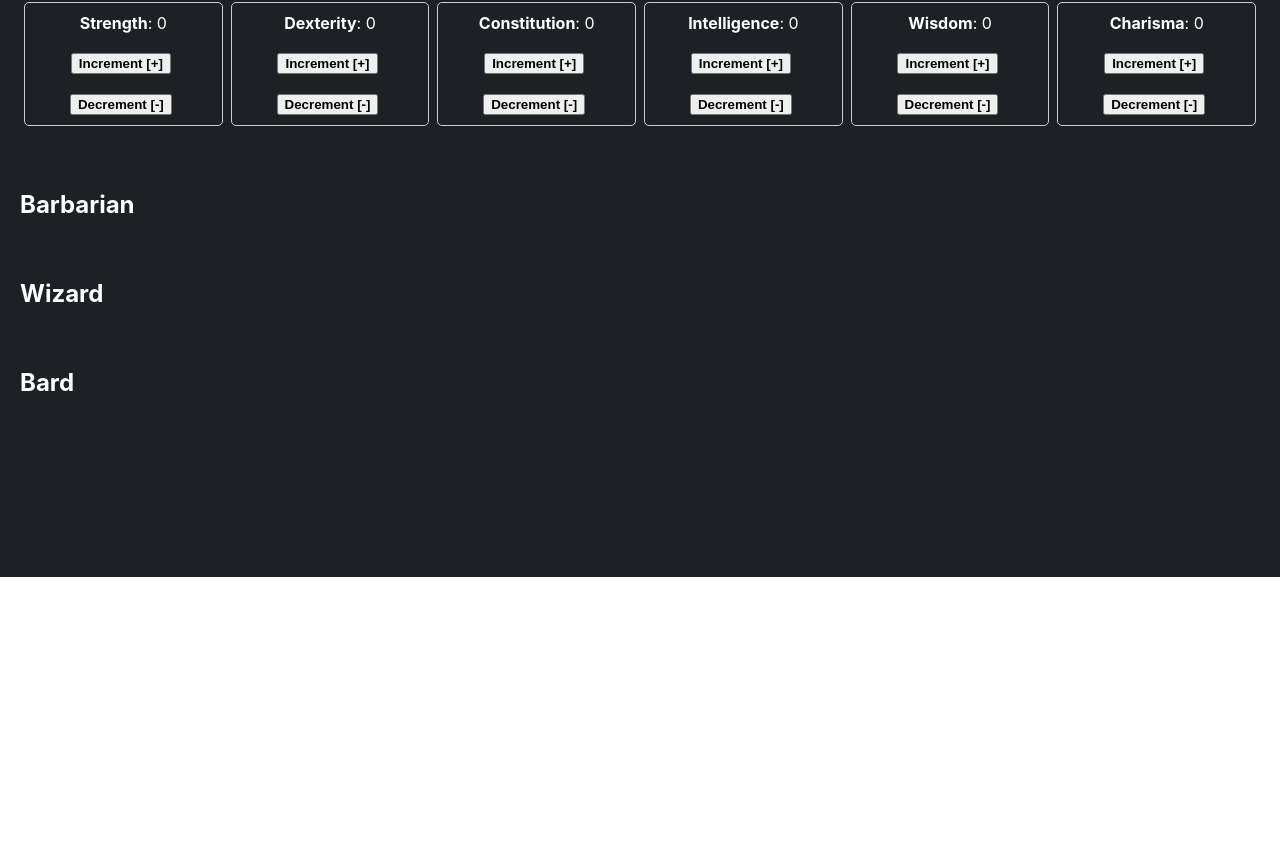
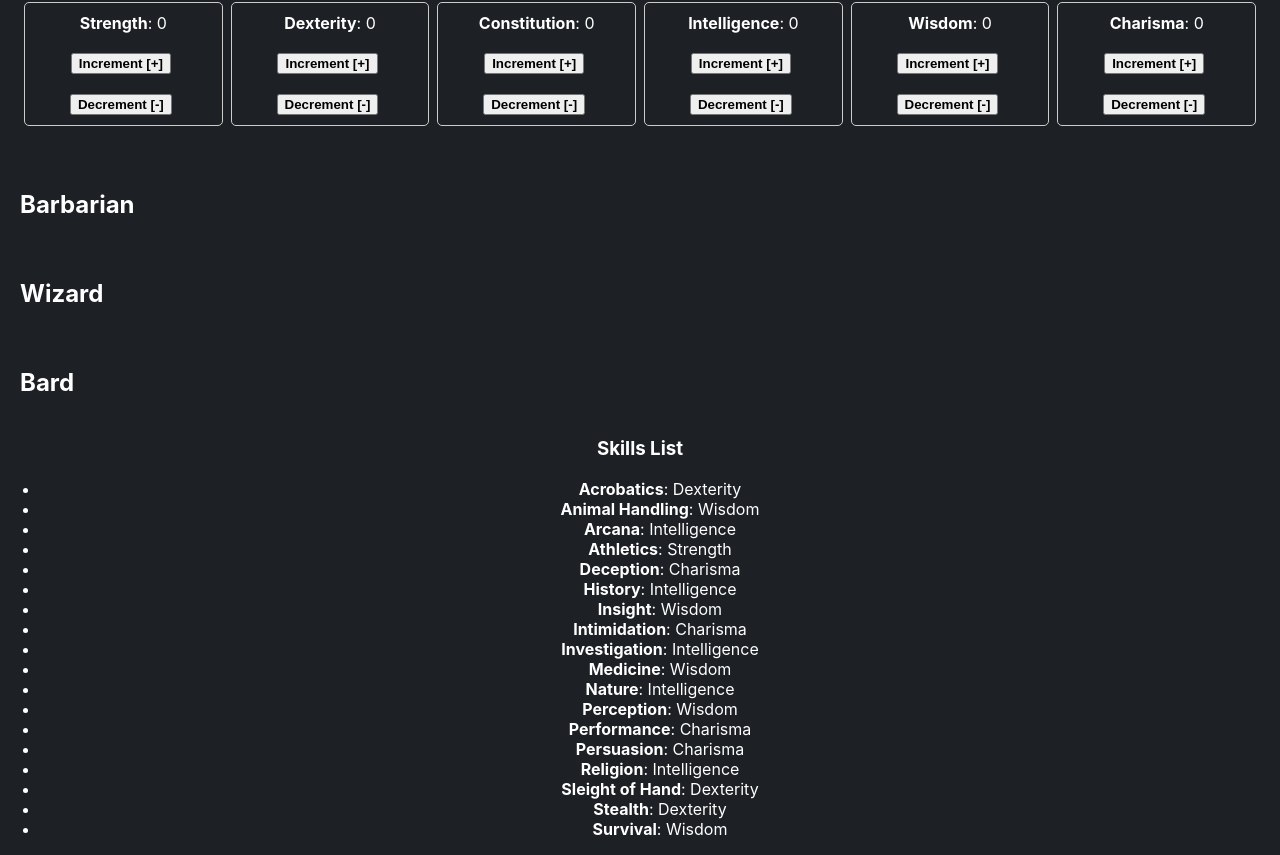
Before and after one commit to yardi2019/recruiting-webapp-character, a React (Create React App) app: page / in a window 1280 px wide. Shown: the part 223-1078 px from the top of the page. Before the commit the page ends 800 px from the top, so only its background shows below. Built offline with nearby package versions, Linux system fonts and the light colour scheme.

Commit message:
added skills list

```diff
--- a/src/App.tsx
+++ b/src/App.tsx
@@ -23,7 +23,7 @@ const App: React.FC = () => {
   const [attribute, setAttribute] = useState<Record<string, number>>(createInitialAttributes);
   const [classes, setClasses] = useState<Record<Class, Attributes>>(CLASS_LIST)
   const [selectedClass, setSelectedClass] = useState<string | null>(null);
-  // const [skills, setSKills] = useState<any>(SKILL_LIST)
+  const [skills, setSKills] = useState<any>(SKILL_LIST)
 
   const incrementValue = (key: string) => {
     setAttribute((prev) => ({
@@ -69,7 +69,7 @@ const App: React.FC = () => {
             handleClassClick = {handleClassClick}
             isMatchingClass = {isMatchingClass}
           />
-          {/* <SkillsList skillsList={skills}          /> */}
+          <SkillsList skillsList={skills}          />
         </div>
       </section>
     </div>
--- /dev/null
+++ b/src/components/SkillsList.tsx
@@ -0,0 +1,29 @@
+import React from 'react'
+import { SKILL_LIST } from '../consts'
+
+// export interface Skills {
+//     name: string,
+//     attributeModifier: string
+// }
+
+// export interface SkillsProps {
+//     skillsList: Skills[]
+// }
+
+const SkillsList: React.FC<any> = ({}) => {
+
+  return (
+    <div>
+      <h3>Skills List</h3>
+      <ul>
+        {SKILL_LIST.map((item, index) => (
+          <li key={index}>
+            <strong>{item.name}</strong>: {item.attributeModifier}
+          </li>
+        ))}
+        </ul>
+    </div>
+  )
+}
+
+export default SkillsList
```
